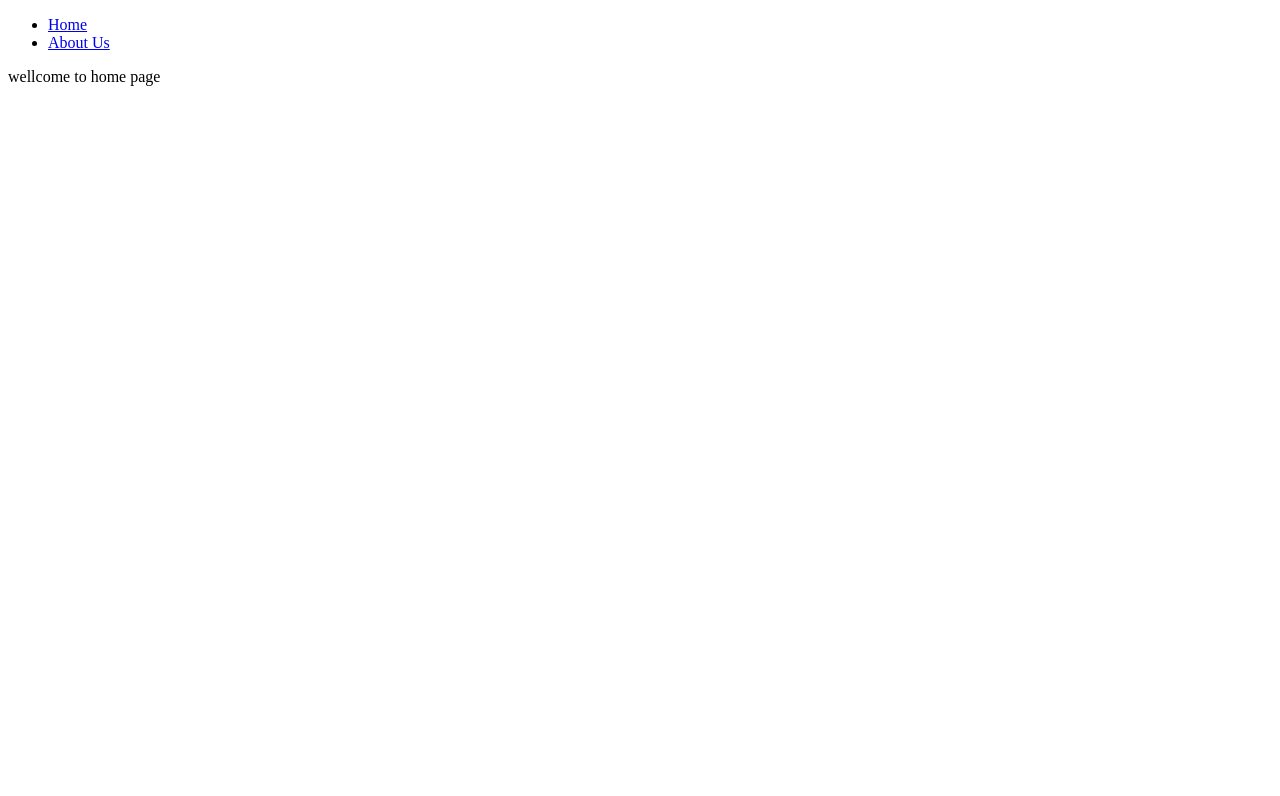
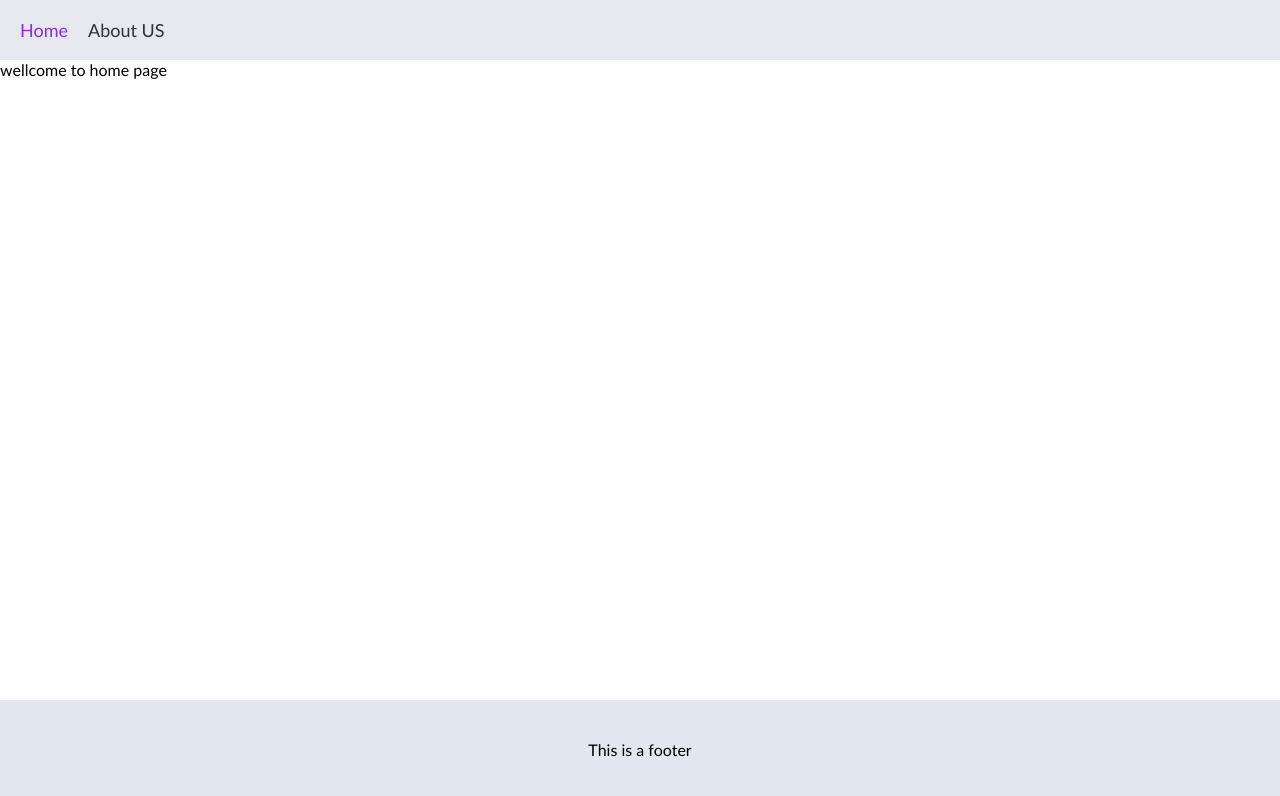
Before and after one commit to Atefeh-MN/SPA, a React (Create React App) app: page / in a window 1280 px wide. Shown: the top 796 px of the page. Built offline with nearby package versions, Linux system fonts and the light colour scheme.

Commit message:
add layout component

```diff
--- a/src/App.js
+++ b/src/App.js
@@ -1,18 +1,15 @@
-import {BrowserRouter,Route}from 'react-router-dom'
+import {Route}from 'react-router-dom'
 import AboutUs from './pages/AboutUS';
 import HomePage from './pages/HomePage';
-import Navigation from './components/Navigation';
+import Layout from './Layout/Layout';
 function App() {
   return (
-
-    <BrowserRouter>
-      <div>
-      <Navigation/>
+      <Layout>
       <Route path='/' exact={true} component={HomePage} />
       <Route path='/about-us' component={AboutUs}/>
-      </div>
+      </Layout>
 
-    </BrowserRouter>
+
   );
 }
 
--- /dev/null
+++ b/src/Layout/Layout.js
@@ -0,0 +1,14 @@
+import Footer from "../components/Footer";
+import Header from "../components/Header";
+
+const Layout = ({children}) => {
+    return (
+        <>
+        <Header />
+        {children}
+        <Footer/>
+        </>
+    );
+}
+
+export default Layout;
--- /dev/null
+++ b/src/components/Footer.css
@@ -0,0 +1,9 @@
+footer{
+    background-color: rgb(226, 231, 241);
+    position: fixed;
+    bottom: 0;
+    height: 100px;
+    width: 100%;
+    text-align: center;
+    line-height: 100px;
+}
--- /dev/null
+++ b/src/components/Footer.js
@@ -0,0 +1,8 @@
+import './Footer.css'
+const Footer = () => {
+    return (<footer>
+        This is  a footer
+    </footer> );
+}
+
+export default Footer;
--- /dev/null
+++ b/src/components/Header.js
@@ -0,0 +1,11 @@
+import Navigation from './Navigation';
+
+const Header = () => {
+    return (
+        <header>
+            <Navigation/>
+        </header>
+     );
+}
+
+export default Header;
--- a/src/components/Navigation.js
+++ b/src/components/Navigation.js
@@ -1,18 +1,27 @@
-import { Link,withRouter } from "react-router-dom";
-const Navigation = () => {
+import { NavLink, withRouter } from "react-router-dom";
+import './nav.css'
+const items = [
+    {name: 'Home', to: '/', exact: true},
+    { name: 'About US', to: '/about-us' }
+]
+
+const Navigation = ({location}) => {
     return (
-        <header>
+
         <nav>
             <ul>
-                <li>
-                    <Link to='/'>Home</Link>
-                </li>
-                <li>
-                    <Link to='/about-us'>About Us</Link>
-                </li>
+                {items.map((item) => {
+                    return (
+                        <li key={item.to}>
+                            <NavLink to={item.to} activeClassName='activelink' exact={item.exact || false}>
+                            {item.name}
+                            </NavLink>
+                    </li>
+                )})}
+
             </ul>
         </nav>
-    </header>
+
        );
 }
 
--- /dev/null
+++ b/src/components/nav.css
@@ -0,0 +1,3 @@
+.activelink{
+    color: blueviolet;
+}
--- /dev/null
+++ b/src/index.css
@@ -0,0 +1,22 @@
+*{
+    margin: 0;
+    list-style: none;
+    font-family: calibri;
+    padding: 0;
+    box-sizing: border-box;
+}
+a{
+    text-decoration: none;
+    color: rgb(46, 51, 53);
+}
+ul{
+    display: flex;
+    justify-content: flex-start;
+    align-items: center;
+    background-color: rgb(229, 232, 236);
+    font-size: 18px;
+    height: 60px;
+}
+ul li{
+    margin-left: 20px;
+}
--- a/src/index.js
+++ b/src/index.js
@@ -1,12 +1,15 @@
 import React from 'react';
 import ReactDOM from 'react-dom';
-
+import { BrowserRouter } from 'react-router-dom';
 import App from './App';
+import './index.css'
 
 
 ReactDOM.render(
   <React.StrictMode>
+    <BrowserRouter>
     <App />
+    </BrowserRouter>
   </React.StrictMode>,
   document.getElementById('root')
 );
```
